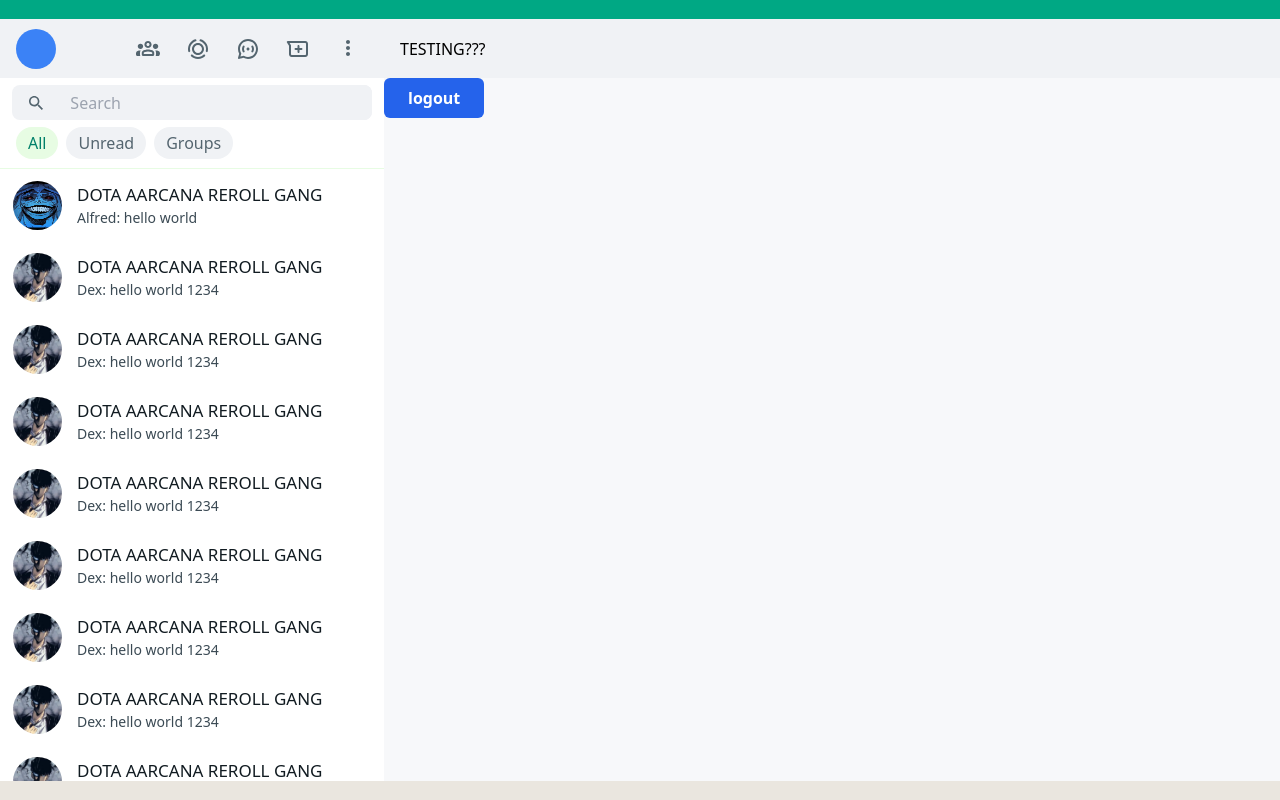
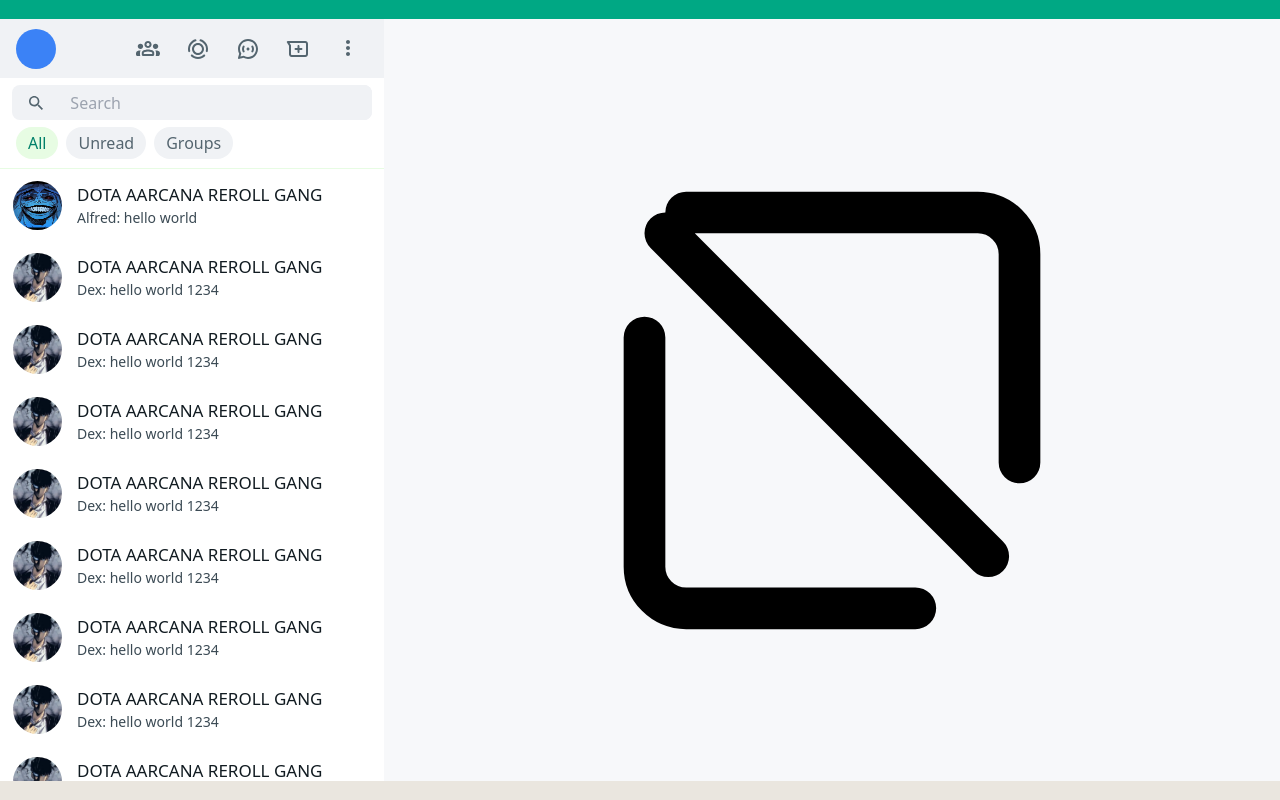
Before and after one commit to kohzhixian/ConnectWithPeople-frontend, a React (Vite) app: page / in a window 1280 px wide. Built offline with nearby package versions, Linux system fonts and the light colour scheme; sample sign-in values are in the browser's storage.

Commit message:
created new/no chatroom overlay

```diff
--- a/src/components/ChatRoomOverlay.tsx
+++ b/src/components/ChatRoomOverlay.tsx
@@ -1 +1,11 @@
-export const ChatRoomOverlay = () => {};
+import { TopPanel } from "./TopPanel";
+
+export const ChatRoomOverlay = () => {
+  return (
+    <div className="flex-1 relative h-full overflow-hidden">
+      <TopPanel>
+        <>TESTING???</>
+      </TopPanel>
+    </div>
+  );
+};
--- a/src/components/MainPage.tsx
+++ b/src/components/MainPage.tsx
@@ -6,50 +6,46 @@ import { CustomButton } from "./CustomButton";
 import { NewChatOverlay } from "./NewChatOverlay";
 import { Sidebar } from "./Sidebar";
 import { TopPanel } from "./TopPanel";
+import { NoChatroomOpenedDiv } from "./NoChatroomOpenedDiv";
+import { ChatRoomOverlay } from "./ChatRoomOverlay";
 export const MainPage = () => {
   //use state
   const [chatRoomSelected, setChatRoomSelected] = useState<string>("");
-  const [showNewChatOverlay, setShowNewChatOverlay] = useState<boolean>(false);
+  const [showNewChatSidebarOverlay, setShowNewChatSidebarOverlay] =
+    useState<boolean>(false);
+  const [showNewChatOverlay, setNewChatOverlay] = useState<boolean>(false);
   const dispatch = useAppDispatch();
   //use effects
 
   //functions
   const handleChatRoomClick = (id: string) => {
     setChatRoomSelected(id);
+    setNewChatOverlay(true);
   };
-  const handleChatIconClicked = () => {
-    setShowNewChatOverlay(true);
+  const handleNewChatIconClicked = () => {
+    setShowNewChatSidebarOverlay(true);
   };
 
-  const handleLogoutButtonClicked = () => {
-    dispatch(logout());
-  };
+  // const handleLogoutButtonClicked = () => {
+  //   dispatch(logout());
+  // };
 
   return (
     <div className="absolute mt-[19px] mb-[19px] inset-0 flex items-center justify-center">
       <div className="bg-customWhite w-full max-w-[1680px] h-full max-h-screen">
-        <div className="flex w-full h-full overflow-hidden">
-          {showNewChatOverlay ? (
-            <NewChatOverlay setShowNewChatOverlay={setShowNewChatOverlay} />
+        <div className="flex w-full h-full overflow-hidden items-center justify-center">
+          {showNewChatSidebarOverlay ? (
+            <NewChatOverlay
+              setShowNewChatOverlay={setShowNewChatSidebarOverlay}
+            />
           ) : (
             <Sidebar
               chatRoomSelected={chatRoomSelected}
               handleChatRoomClick={handleChatRoomClick}
-              handleChatIconClicked={handleChatIconClicked}
+              handleChatIconClicked={handleNewChatIconClicked}
             />
           )}
-          <div className="flex-1 relative h-full overflow-hidden">
-            <TopPanel>
-              <>TESTING???</>
-            </TopPanel>
-            <CustomButton
-              buttonColor="bg-blue-600"
-              buttonLabel="logout"
-              buttonType="button"
-              hoverColor="bg-red-700"
-              handleButtonClicked={handleLogoutButtonClicked}
-            />
-          </div>
+          {showNewChatOverlay ? <ChatRoomOverlay /> : <NoChatroomOpenedDiv />}
         </div>
       </div>
     </div>
--- a/src/components/NewChatOverlay.tsx
+++ b/src/components/NewChatOverlay.tsx
@@ -54,12 +54,9 @@ export const NewChatOverlay = ({
               <>
                 <ContactSeparatorDiv key={data.key} label={data.key} />
                 {data.contact.map(
-                  (
-                    contactDetails: getContactByUserIdResponseType,
-                    index: number
-                  ) => (
+                  (contactDetails: getContactByUserIdResponseType) => (
                     <NewChatOverlayItem
-                      key={index}
+                      key={contactDetails.contact_phone_num}
                       newChatOverlayItemIcon={mockImage2}
                       newChatOverlayItemLabel={contactDetails.contact_name}
                       isContact={true}
--- /dev/null
+++ b/src/components/NoChatroomOpenedDiv.tsx
@@ -0,0 +1,19 @@
+export const NoChatroomOpenedDiv = () => {
+  return (
+    <div className="flex-1 relative h-full flex items-center justify-center">
+      <svg
+        xmlns="http://www.w3.org/2000/svg"
+        viewBox="0 0 24 24"
+        fill="none"
+        stroke="currentColor"
+        strokeWidth="2"
+        strokeLinecap="round"
+        strokeLinejoin="round"
+        width="500"
+        height="500"
+      >
+        <path d="M4.5 4.5l15 15M21 15V5a2 2 0 0 0-2-2H5M3 9v11a2 2 0 0 0 2 2h11M16 16L4 4"></path>
+      </svg>
+    </div>
+  );
+};
```
